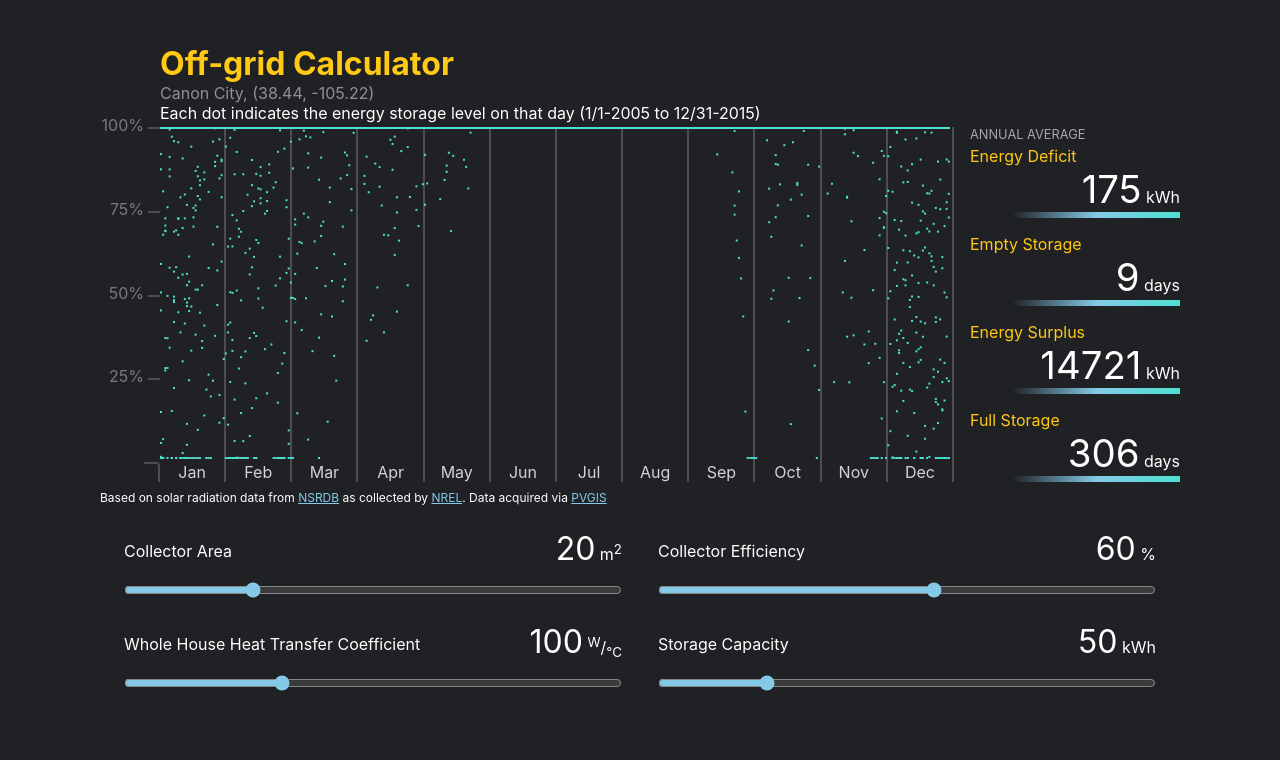
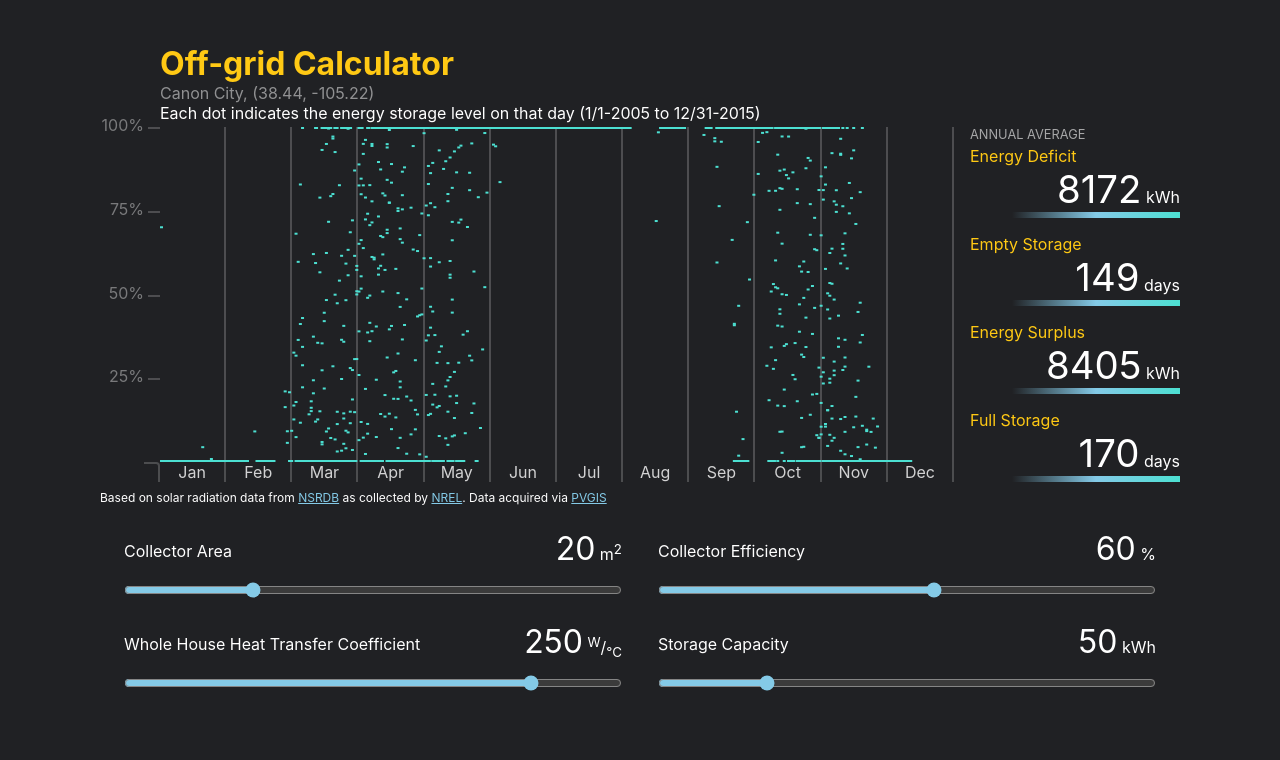
Before and after one commit to DLFDK/Offgrid-calculator, a website: page website/src/index.html in a window 1280 px wide. Shown: the top 760 px of the page. Drawn offline with Linux system fonts and the light colour scheme.

Commit message:
Write optimized draw function

```diff
--- a/website/src/index.html
+++ b/website/src/index.html
@@ -123,8 +123,8 @@
                 </div>
                 <div class="controls__range">
                     <p class="controls__parameter-name">Whole House Heat Transfer Coefficient</p>
-                    <p class="controls__value"><span class="controls__number" id="htcValue">100</span> <sup>W</sup>/<sub>&deg;C</sub></p>
-                    <input class="controls__input" id="htc" type="range" min="10" max="300" value="100" />
+                    <p class="controls__value"><span class="controls__number" id="htcValue">250</span> <sup>W</sup>/<sub>&deg;C</sub></p>
+                    <input class="controls__input" id="htc" type="range" min="10" max="300" value="250" />
                 </div>
                 <div class="controls__range">
                     <p class="controls__parameter-name">Storage Capacity</p>
--- a/website/src/js/index.js
+++ b/website/src/js/index.js
@@ -12,45 +12,45 @@ async function main() {
         indoorT: 22,
         solarArea: 20,
         efficiency: .6,
-        htc: 100,
+        htc: 250,
         storage: 50
     };
     const data = await fetch("js/data.json").then((response => response.json()));
+    const pointSize = 2;
     canvas.width = container.offsetWidth;
     canvas.height = container.offsetHeight;
-    const baseline = canvas.height - 5;
-    const scaleFactorWidth = (canvas.width - 4) / 365;
-    ctx.strokeStyle = "#4CE0D2";
+    const baseline = canvas.height - pointSize;
+    const scaleFactorWidth = (canvas.width - pointSize) / 365;
     ctx.fillStyle = "#4CE0D2";
-    drawPoint();
+    draw();
     const range_solar = document.getElementById("solar");
     const value_solar = document.getElementById("solarValue");
     range_solar.addEventListener("input", (event => {
         const value = event.target.value;
         value_solar.textContent = `${value < 10 ? "" : ""}${value}`;
         parameters["solarArea"] = event.target.value;
-        drawPoint();
+        draw();
     }));
     const range_efficiency = document.getElementById("efficiency");
     const value_efficiency = document.getElementById("efficiencyValue");
     range_efficiency.addEventListener("input", (event => {
         value_efficiency.textContent = event.target.value;
         parameters["efficiency"] = event.target.value / 100;
-        drawPoint();
+        draw();
     }));
     const range_htc = document.getElementById("htc");
     const value_htc = document.getElementById("htcValue");
     range_htc.addEventListener("input", (event => {
         value_htc.textContent = event.target.value;
         parameters["htc"] = event.target.value;
-        drawPoint();
+        draw();
     }));
     const range_storage = document.getElementById("storage");
     const value_storage = document.getElementById("storageValue");
     range_storage.addEventListener("input", (event => {
         value_storage.textContent = event.target.value;
         parameters["storage"] = event.target.value;
-        drawPoint();
+        draw();
     }));
     function drawPoint() {
         ctx.clearRect(0, 0, canvas.width, canvas.height);
@@ -79,36 +79,61 @@ async function main() {
                 result = 0;
             }
             state.push(result);
-            ctx.fillRect((i + 1) % 365 * scaleFactorWidth, baseline - state[i + 1] / 1e3 * scaleFactorHeight, 2, 2);
+            const x = i % 365 * scaleFactorWidth;
+            const y = baseline - state[i + 1] / 1e3 * scaleFactorHeight;
+            ctx.fillRect(x, y, pointSize, pointSize);
         }
         value_surplus.textContent = Math.round(surplus / 11 / 1e3, 0);
         value_deficit.textContent = Math.round(deficit / 11 / -1e3, 0);
         value_full.textContent = Math.round(full / 11, 0);
         value_empty.textContent = Math.round(empty / 11, 0);
     }
-    function drawPath() {
+    function draw() {
         ctx.clearRect(0, 0, canvas.width, canvas.height);
-        ctx.beginPath();
         const state = [];
-        state.push(parameters["storage"] * 1e3);
+        const limit = parameters["storage"] * 1e3;
+        state.push(limit);
         const scaleFactorHeight = baseline / parameters["storage"];
-        ctx.moveTo(0, baseline - parameters["storage"] * scaleFactorHeight);
-        let gain;
-        let loss;
-        let result;
+        let deficit = 0;
+        let empty = 0;
+        let surplus = 0;
+        let full = 0;
+        let position = 0;
         for (let i = 0; i < data["Energy"].length; i++) {
-            gain = parameters["solarArea"] * data["Energy"][i];
-            loss = Math.min(parameters["htc"] * (data["Temperature"][i] - parameters["indoorT"]) * 24, 0);
-            result = Math.min(state[i] + gain + loss, parameters["storage"] * 1e3);
-            result = Math.max(result, 0);
-            state.push(result);
-            if ((i + 1) % 365 === 0) {
-                ctx.moveTo(0, baseline - state[i + 1] / 1e3 * scaleFactorHeight);
+            const gain = parameters["solarArea"] * data["Energy"][i] * parameters["efficiency"];
+            const loss = Math.min(parameters["htc"] * (data["Temperature"][i] - parameters["indoorT"]) * 24, 0);
+            const result = gain + loss + state[i];
+            if (result > limit) {
+                state.push(limit);
+                full++;
+                surplus = surplus + result - limit;
+            } else if (result < 0) {
+                state.push(0);
+                empty++;
+                deficit = deficit + result;
             } else {
-                ctx.lineTo((i + 1) % 365, baseline - state[i + 1] / 1e3 * scaleFactorHeight);
+                state.push(result);
+            }
+            if (i == 0) continue;
+            if (state[i + 1] !== state[i]) {
+                index = i % 365;
+                if (position <= index) {
+                    const x = position * scaleFactorWidth;
+                    const y = baseline - state[i] / 1e3 * scaleFactorHeight;
+                    ctx.fillRect(x, y, index - position + pointSize, pointSize);
+                } else {
+                    const x = position * scaleFactorWidth;
+                    const y = baseline - state[i] / 1e3 * scaleFactorHeight;
+                    ctx.fillRect(x, y, 365 - position, pointSize);
+                    ctx.fillRect(0, y, index - 0, pointSize);
+                }
+                position = index;
             }
         }
-        ctx.stroke();
+        value_surplus.textContent = Math.round(surplus / 11 / 1e3, 0);
+        value_deficit.textContent = Math.round(deficit / 11 / -1e3, 0);
+        value_full.textContent = Math.round(full / 11, 0);
+        value_empty.textContent = Math.round(empty / 11, 0);
     }
 }
 //# sourceMappingURL=index.js.map
```
Also changed, not shown: website/src/js/index/main.js (+62 -63 lines), 1 other file.
